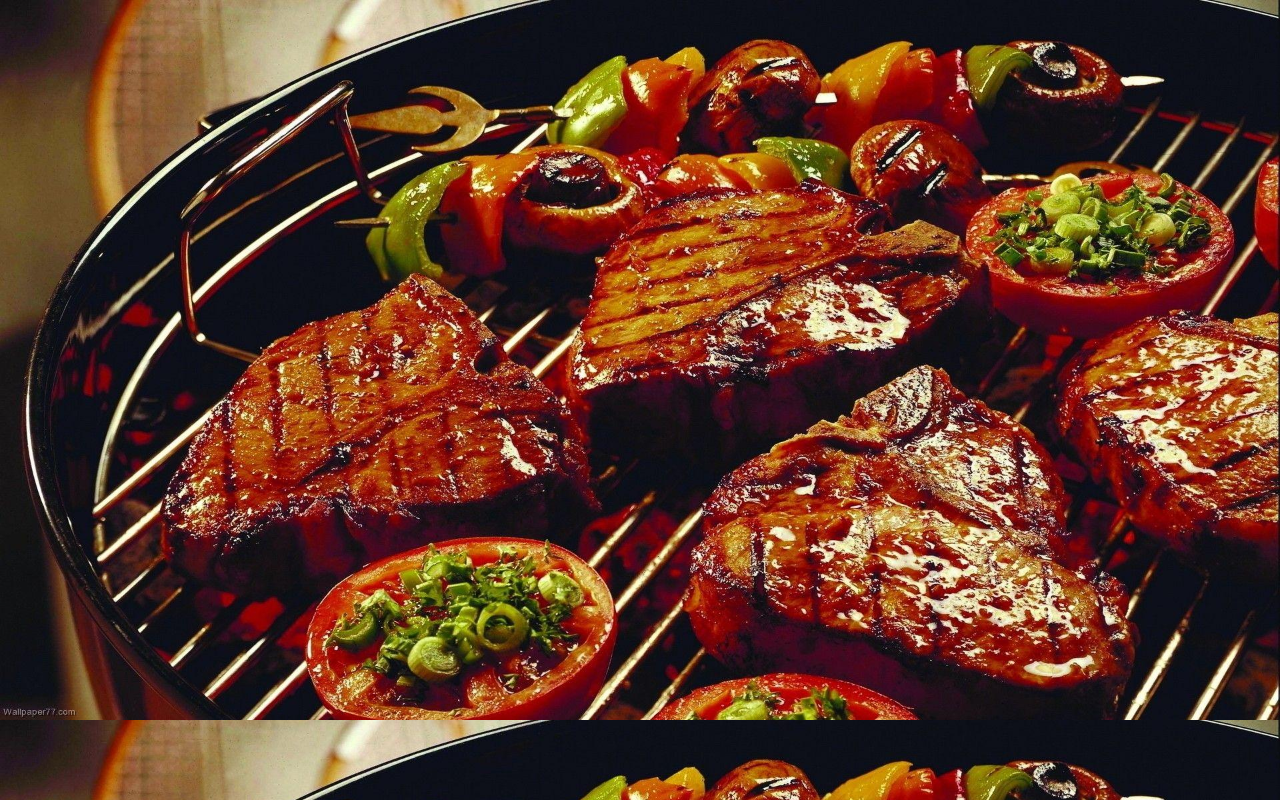
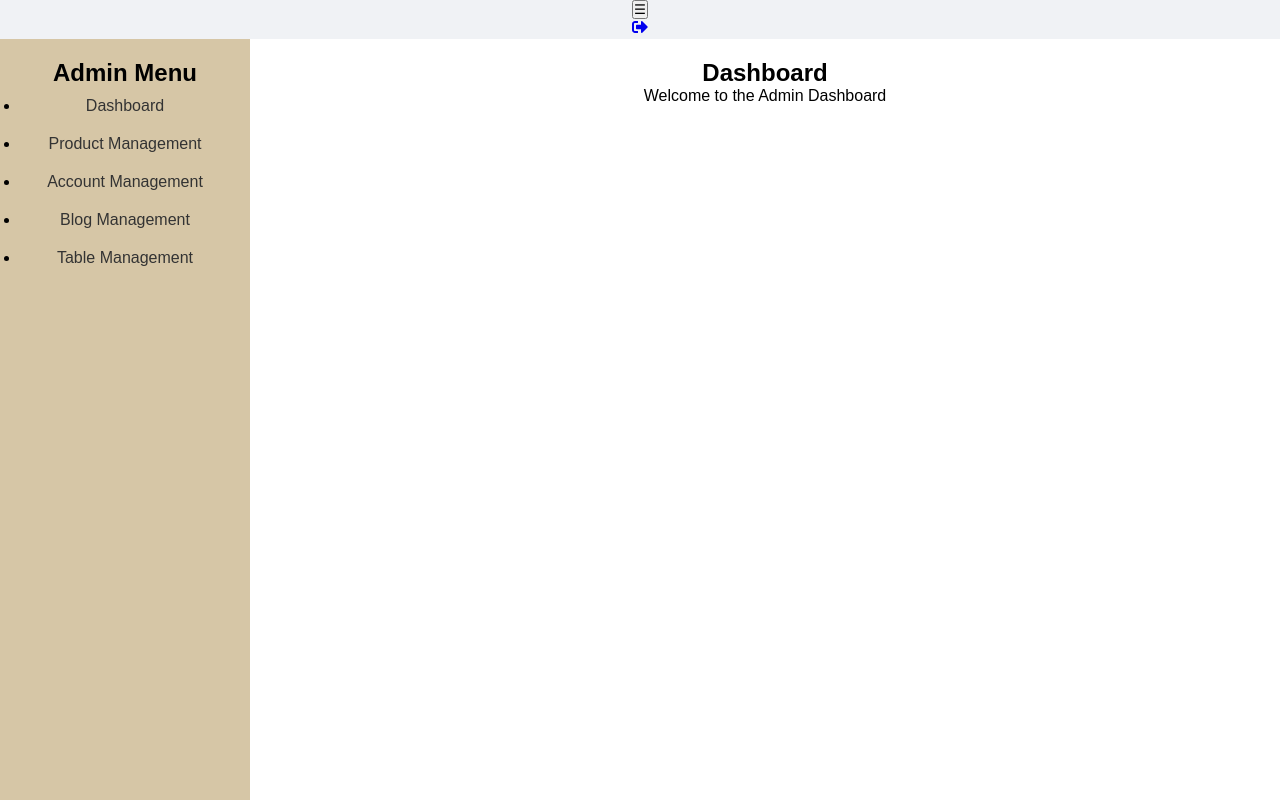
Before and after one commit to Sonphhe/SteakHouse-CPL_04_Group6, a React (Vite) app: page /admin in a window 1280 px wide. Before the commit this address had no page. Built offline with nearby package versions, Linux system fonts and the light colour scheme.

Commit message:
push code admin dashboard
push code admin dashboard

```diff
--- a/src/App.tsx
+++ b/src/App.tsx
@@ -5,6 +5,7 @@ import Register from './components/ui/Register/Register'
 import ForgotPassword from './components/ui/ForgotPassword/ForgotPassword'
 import UserLoginView from './pages/UserLoginView/UserLoginView'
 import Home from './pages/HomePage/HomePage'
+import AdminDashboard from './pages/Admin/pages/AdminDashboard'
 
 function App() {
 
@@ -17,6 +18,7 @@ function App() {
           <Route path='/home' element={<Home />} />
           <Route path='/register' element={<Register />} />
           <Route path='/forgotpass' element={<ForgotPassword />} />
+          <Route path='/admin' element={<AdminDashboard />} />
         </Routes>
       </BrowserRouter>
     </div>
--- /dev/null
+++ b/src/pages/Admin/components/Navbar/Navbar.tsx
@@ -0,0 +1,21 @@
+
+// import './Navbar.css';
+import { Link } from 'react-router-dom';
+import { FaSignOutAlt } from 'react-icons/fa';
+
+const Navbar = () => {
+    return (
+        <header className="app-header">
+            <button className="app-sidebar__toggle" aria-label="Hide Sidebar">☰</button>
+            <ul className="app-nav">
+                <li>
+                    <Link to="" className="app-nav__item">
+                        <FaSignOutAlt />
+                    </Link>
+                </li>
+            </ul>
+        </header>
+    );
+};
+
+export default Navbar;
--- /dev/null
+++ b/src/pages/Admin/components/Sidebar/Sidebar.tsx
@@ -0,0 +1,19 @@
+import { Link } from 'react-router-dom';
+// import './Sidebar.css';
+
+const Sidebar = () => {
+    return (
+        <aside className="sidebar">
+            <h2>Admin Menu</h2>
+            <ul className="menu">
+                <li><Link to="/admin/dashboard">Dashboard</Link></li>
+                <li><Link to="/admin/product-management">Product Management</Link></li>
+                <li><Link to="/admin/account-management">Account Management</Link></li>
+                <li><Link to="/admin/blog-management">Blog Management</Link></li>
+                <li><Link to="/admin/table-management">Table Management</Link></li>
+            </ul>
+        </aside>
+    );
+};
+
+export default Sidebar;
--- /dev/null
+++ b/src/pages/Admin/pages/AdminDashboard.css
@@ -0,0 +1,161 @@
+/* Layout */
+/* Admin Dashboard specific styles */
+/* Override global background image for admin dashboard */
+.admin-dashboard {
+    background-image: none; /* Remove the global background */
+    background-color: #f0f2f5; /* Replace with a light color */
+}
+
+.admin-dashboard {
+    min-height: 100vh;
+    display: flex;
+    flex-direction: column;
+    background-color: #f0f2f5; /* Light background for admin */
+}
+
+.dashboard-container {
+    display: flex;
+    flex: 1;
+}
+
+.dashboard-main {
+    flex: 1;
+    padding: 20px;
+    background-color: #ffffff;
+}
+
+.admin-dashboard {
+    display: flex;
+    min-height: 100vh;
+    font-family: Arial, sans-serif;
+}
+
+.sidebar {
+    width: 250px;
+    background-color: #d6c6a6;
+    padding: 20px;
+    display: flex;
+    flex-direction: column;
+    align-items: center;
+}
+
+.sidebar .logo img {
+    width: 100px;
+    margin-bottom: 20px;
+}
+
+.menu {
+    width: 100%;
+}
+
+.menu a {
+    display: block;
+    padding: 10px 0;
+    color: #333;
+    text-decoration: none;
+    text-align: center;
+    transition: background-color 0.3s;
+}
+
+.menu a:hover {
+    background-color: #c5b292;
+}
+
+.main-content {
+    flex: 1;
+    padding: 20px;
+    background-color: #f4f4f4;
+}
+
+.header h1 {
+    text-align: center;
+    color: #74aa50;
+    font-size: 1.5em;
+    margin-bottom: 20px;
+}
+
+/* Stats Section */
+.stats {
+    display: flex;
+    justify-content: space-between;
+    margin-bottom: 20px;
+}
+
+.stat-card {
+    background-color: #fff;
+    padding: 20px;
+    flex: 1;
+    text-align: center;
+    margin: 0 10px;
+    border-radius: 8px;
+    box-shadow: 0 4px 8px rgba(0, 0, 0, 0.1);
+}
+
+.stat-card .icon {
+    font-size: 30px;
+    color: #555;
+    margin-bottom: 10px;
+}
+
+/* Charts Section */
+.charts {
+    display: flex;
+    justify-content: space-between;
+    margin-bottom: 20px;
+}
+
+.chart-container {
+    flex: 1;
+    background-color: #fff;
+    border-radius: 8px;
+    box-shadow: 0 4px 8px rgba(0, 0, 0, 0.1);
+    padding: 20px;
+    margin: 0 10px;
+}
+
+.chart-header {
+    display: flex;
+    justify-content: space-between;
+    align-items: center;
+    margin-bottom: 10px;
+}
+
+.chart-placeholder {
+    width: 100%;
+    height: 300px;
+    background-color: #e9ecef;
+    border-radius: 4px;
+}
+
+/* Revenue Section */
+.revenue-section {
+    display: flex;
+    justify-content: space-between;
+}
+
+.revenue-details {
+    flex: 1;
+    padding: 20px;
+    background-color: #fff;
+    border-radius: 8px;
+    box-shadow: 0 4px 8px rgba(0, 0, 0, 0.1);
+    margin-left: 10px;
+}
+
+.revenue-details h3 {
+    text-align: center;
+    margin-bottom: 20px;
+}
+
+.revenue-details p {
+    font-size: 0.9em;
+    margin: 8px 0;
+}
+
+.positive {
+    color: #00ff33;
+}
+
+.negative {
+    color: #ff0000;
+}
--- /dev/null
+++ b/src/pages/Admin/pages/AdminDashboard.tsx
@@ -0,0 +1,22 @@
+
+import Sidebar from '../components/Sidebar/Sidebar';
+import Navbar from '../components/Navbar/Navbar';
+import './AdminDashboard.css';
+
+const AdminDashboard = () => {
+    return (
+        <div className="admin-dashboard">
+            <Navbar />
+            <div className="dashboard-container">
+                <Sidebar />
+                <main className="dashboard-main">
+                    <h2>Dashboard</h2>
+                    <p>Welcome to the Admin Dashboard</p>
+                    {/* Additional content here */}
+                </main>
+            </div>
+        </div>
+    );
+};
+
+export default AdminDashboard;
```
Also changed, not shown: src/pages/Admin/components/MainContent.tsx (added, +12 -0 lines), src/pages/Admin/layouts/AdminLayout.tsx.tsx (added, +21 -0 lines), src/pages/Admin/components/Footer/Footer.tsx (added).
